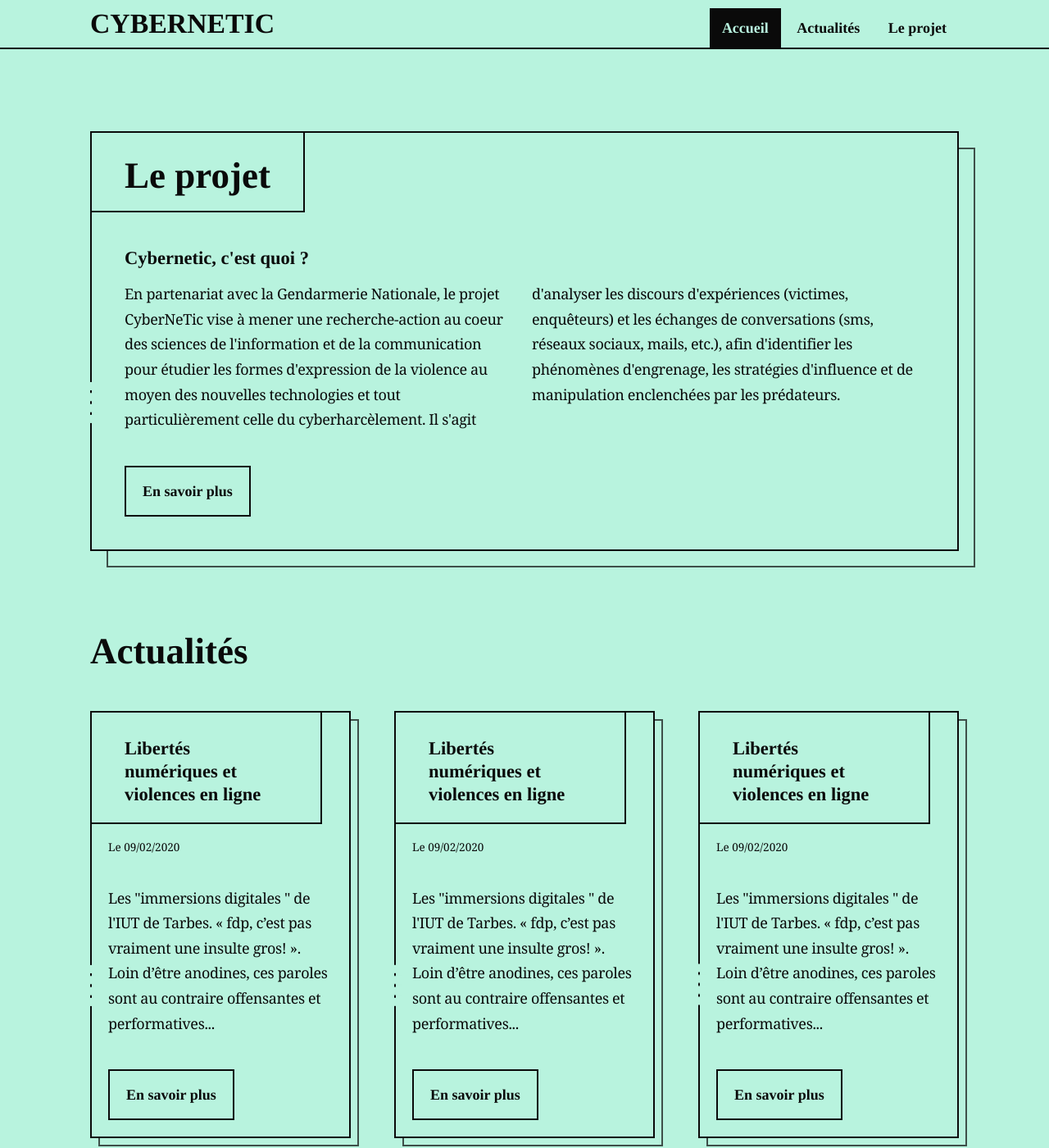
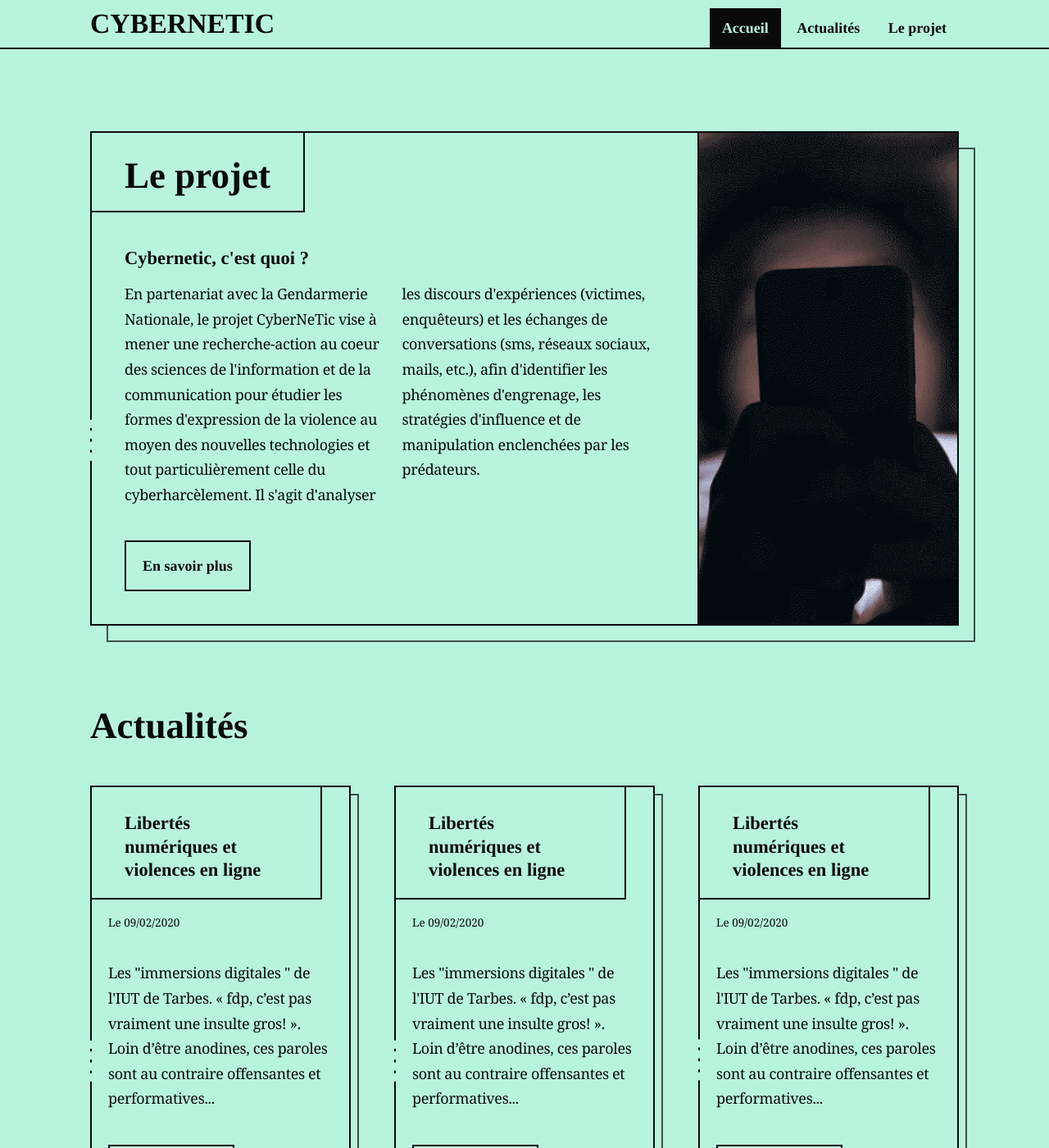
Before and after one commit to noesya/cyberneticproject, a Jekyll site: the page built from _pages/index.html, in a window 1280 px wide and 1400 px high. Shown: the whole window at 82% size. Built offline with Jekyll 4.4.1, drawn with Linux system fonts in a browser that asks for light colours; some web fonts are replaced.

Commit message:
Add dithered image

```diff
--- a/_pages/index.html
+++ b/_pages/index.html
@@ -4,15 +4,22 @@
 ---
 
 <section class="container">
-    <div class="box">
+    <div class="box box--img">
         <div class="box__content">
+            <div class="box__text">
                 <h1 class="box__title">Le projet</h1>
                 <div class="box__body">
-                <h3>Cybernetic, c'est quoi ?</h3>
+                    <h2 class="h3">Cybernetic, c'est quoi ?</h2>
                     <p>
                         En partenariat avec la Gendarmerie Nationale, le projet CyberNeTic vise à mener une recherche-action au coeur des sciences de l'information et de la communication pour étudier les formes d'expression de la violence au moyen des nouvelles technologies et tout particulièrement celle du cyberharcèlement. Il s'agit d'analyser les discours d'expériences (victimes, enquêteurs) et les échanges de conversations (sms, réseaux sociaux, mails, etc.), afin d'identifier les phénomènes d'engrenage, les stratégies d'influence et de manipulation enclenchées par les prédateurs.
                     </p>
                     <a class="btn" href="/projet">En savoir plus</a>
+                </div>
+            </div>
+
+
+            <div class="box__image">
+                <img src="/assets/images/test.png" alt="Cyberharcelement par téléphone">
             </div>
         </div>
     </div>
--- a/_sass/layout/blocks.sass
+++ b/_sass/layout/blocks.sass
@@ -56,7 +56,7 @@
         width: max-content
     &__body
         padding: 40px
-        h3
+        .h3
             padding-bottom: 15px
         p
             column-count: 2
@@ -71,9 +71,37 @@
                 &::after
                     animation: rolling-square 5s #{$i * 0.5}s alternate infinite
 
+.box--img
+    .box
+        &__body
+            padding: 40px
+        &__content
+            display: flex
+            +mobile
+                display: block
+            .h3
+                padding-bottom: 15px
+            p
+                column-count: 2
+                +mobile
+                    column-count: 1
+        &__text
+            width: 70%
+            +mobile
+                width: auto
 
-
-
+        &__image
+            border-left: $border-width solid $light
+            width: 30%
+            +mobile
+                border-right: 0
+                border-top: $border-width solid $light
+                width: auto
+            img
+                display: block
+                object-fit: cover
+                height: 100%
+                width: 100%
 
 .center
     margin: 100px 0
--- a/_sass/layout/nav.sass
+++ b/_sass/layout/nav.sass
@@ -25,8 +25,8 @@
             font-size: px2rem(20)
 
     .mobile_button
+        color: $light
         display: none
-        color: $light
 
     #menu
         li
```
Also changed, not shown: assets/images/dither_it_jeanchristophe.jpeg (added), assets/images/jeanchristophe.jpeg (added), assets/images/test.png (added). Lines whose indentation alone changed are shown as unchanged.
